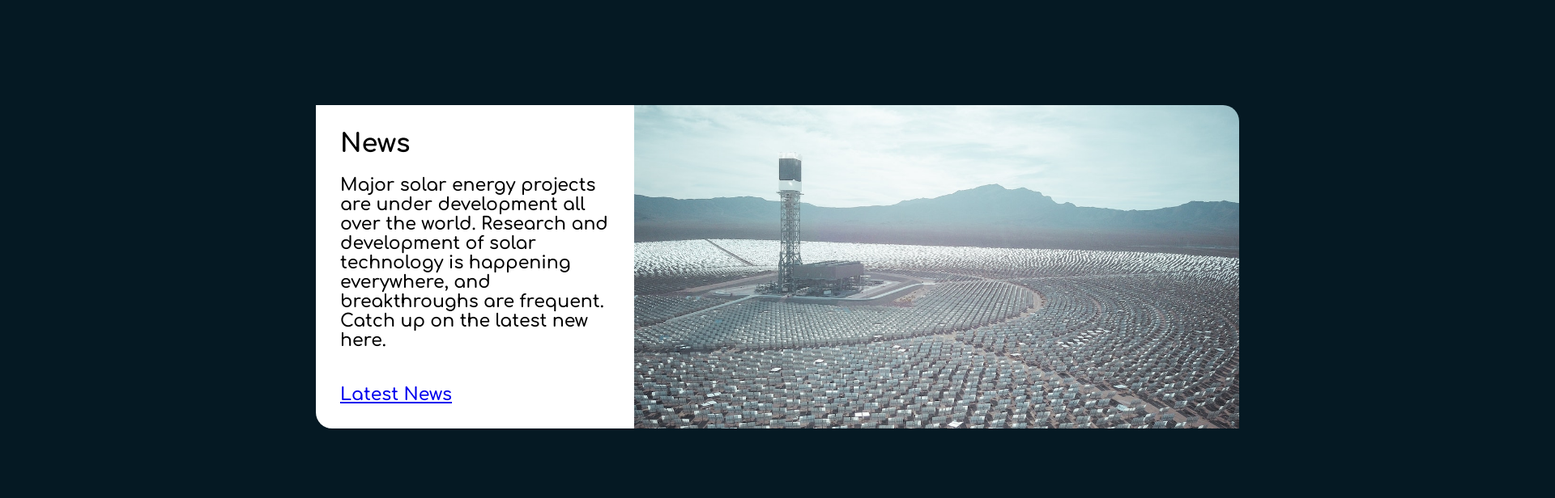
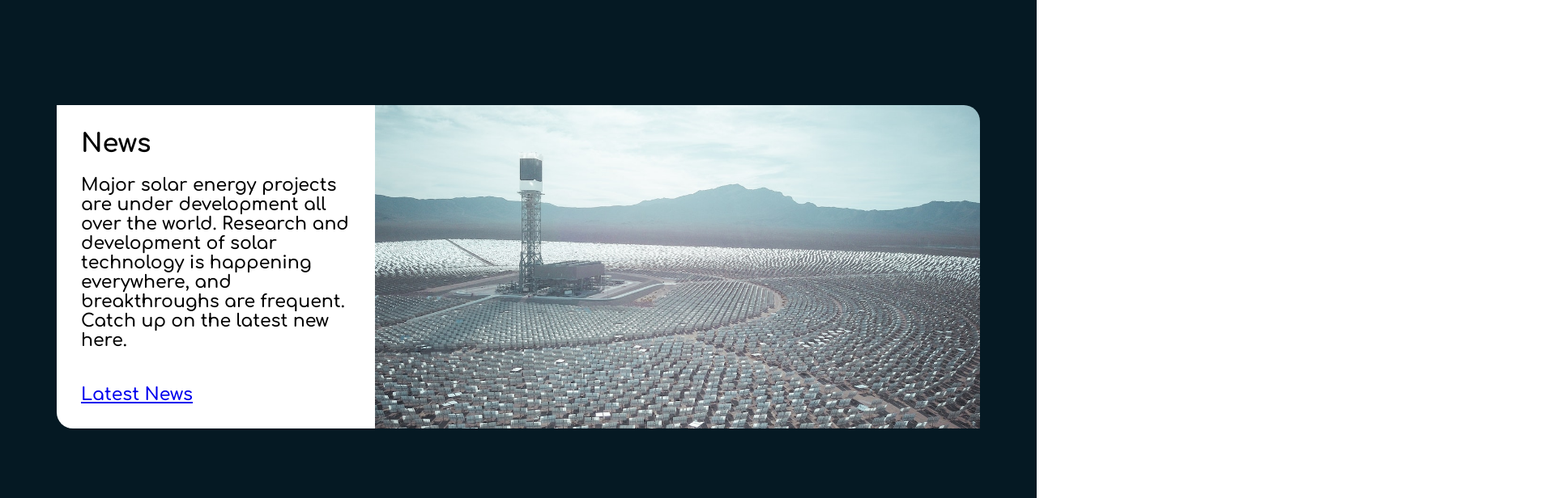
Before and after one commit to Labibh/SolarPowerNow, a plain HTML site: page index.html in a window 1280 px wide. Shown: the part 780-1396 px from the top of the page at 81% size, 1920 px wide, since content can reach past the window. Drawn offline with Linux system fonts and the light colour scheme.

Commit message:
bug fix: misaligned navbar and content

```diff
--- a/styles/main.css
+++ b/styles/main.css
@@ -91,7 +91,8 @@ footer {
 
 .container-main {
     margin: 0 auto;
-    width: 1920px;
+    width: 100%;
+    max-width: 1920px;
 }
 
 .hero-section {
@@ -137,13 +138,17 @@ footer {
 
 .section-two-content,
 .section-three-content {
-    width: 393px;
-    height: 400px;
     display: grid;
     grid-template-columns: 1fr;
     padding: 30px;
     background-color: var(--simple-white);
     border-radius: 0 0 0 20px;
+}
+
+.section-two-content {
+    width: 393px;
+    min-width: 320px;
+    height: 400px;
 }
 
 .section-two-content > *,
```
